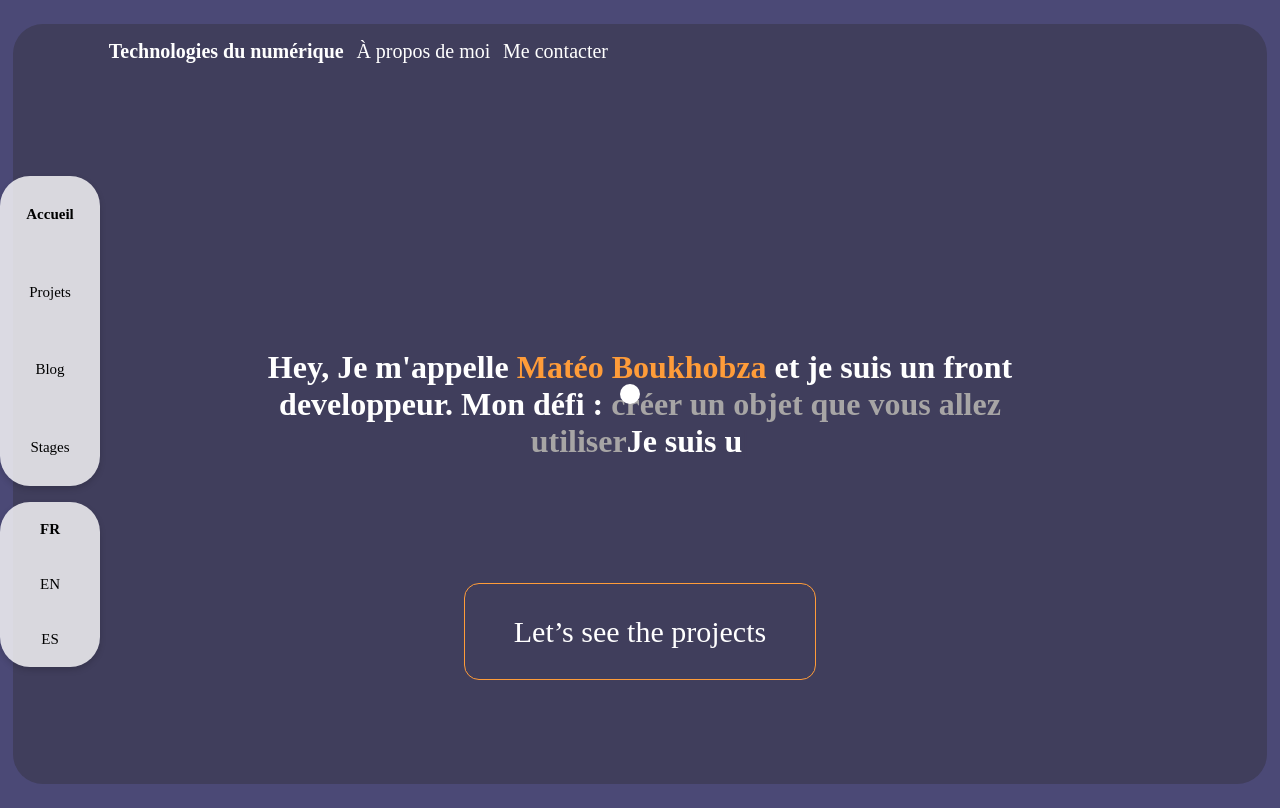
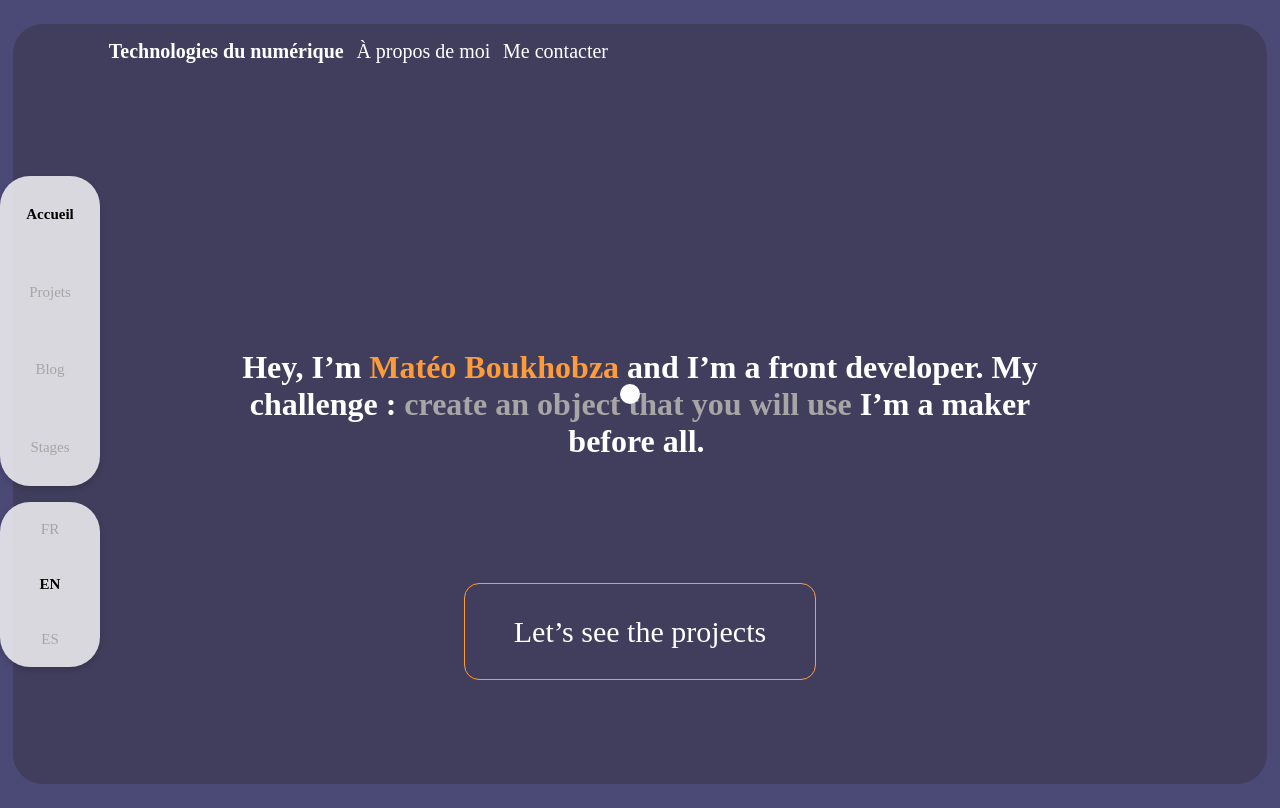
Before and after one commit to mateobou/Portefolio, a plain HTML site: page index.html in a window 1280 px wide. Drawn offline with Linux system fonts and the light colour scheme.

Commit message:
Add files via upload

```diff
--- a/index.html
+++ b/index.html
@@ -25,14 +25,14 @@
 		<nav>
 			<ul class="nav">
 				<li><strong>Accueil</strong></li>
-				<li><a href="projects.html">Projets</a></li>
-				<li>Blog</li>
-				<li>Stages</li>
+				<li><a href="projects.html" class="grey">Projets</a></li>
+				<li class="grey">Blog</li>
+				<li class="grey">Stages</li>
 			</ul>
 			<ul class="langues">
-				<li id="fr"><strong>FR</strong></li>
-				<li id="en">EN</li>
-				<li id="es">ES</li>
+				<li id="fr" class="grey">FR</li>
+				<li id="en" class="grey selected">EN</li>
+				<li id="es" class="grey">ES</li>
 			</ul>
 		</nav>
 	</div>
--- a/main.css
+++ b/main.css
@@ -525,3 +525,8 @@ input
 {
 	display: none;
 }
+.selected
+{
+	color: black;
+	font-weight: bold;
+}
--- a/script.js
+++ b/script.js
@@ -1,4 +1,4 @@
-let langue = 'FR';
+let langue = 'EN';
 const fr = document.getElementById('fr');
 const en = document.getElementById('en');
 const es = document.getElementById('es');
@@ -14,7 +14,13 @@ for( let i = 0; i < Langues.length; i++)
 	{
 		console.log(phraseEntière[i][1]);
 		phraseEntière[i][1].textContent = phraseEntière[i][0];
+		for (let k = 0; k < Langues.length; k++)
+		{
+			Langues[k].classList.remove('selected');
+		}
+
 	}
+	e.target.classList.add('selected');
   })
 }
 //Variables phrases
```
